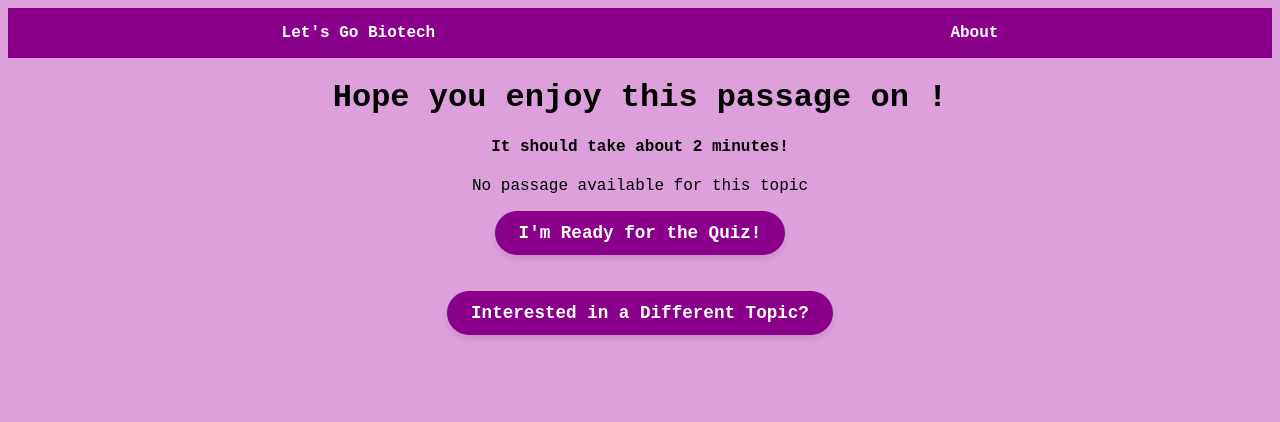
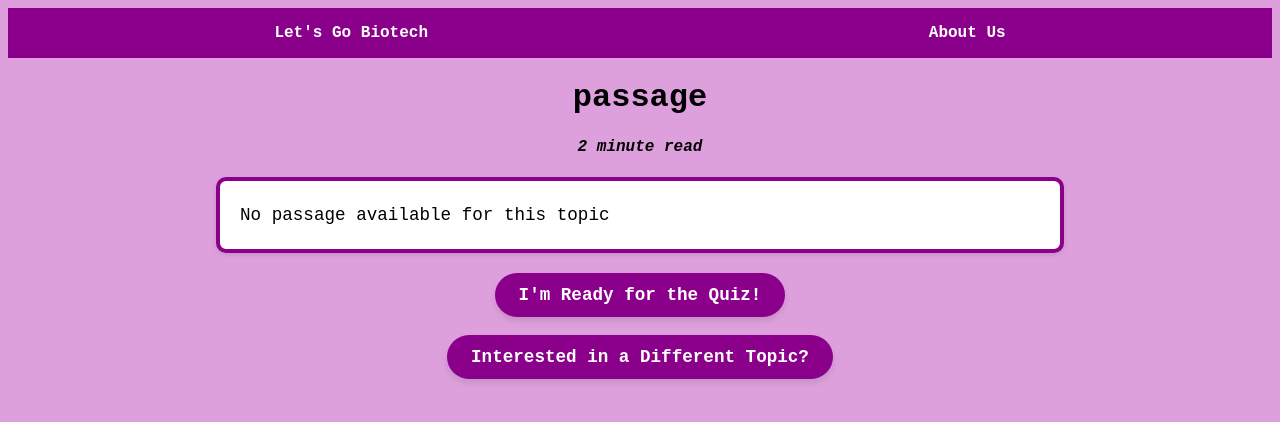
Before and after one commit to rohanrobinson/lgb, a Next.js app: page /Learn in a window 1280 px wide. Shown: the top 422 px of the page. Built offline with nearby package versions, Linux system fonts and the light colour scheme.

Commit message:
better passage styling

```diff
--- a/src/components/Navbar.js
+++ b/src/components/Navbar.js
@@ -10,7 +10,7 @@ const Navbar = () => {
                     <Link href="/">Let's Go Biotech</Link>
                 </li>
                 <li>
-                    <Link href="/about-us">About</Link>
+                    <Link href="/about-us">About Us</Link>
                 </li>
             </ul>
         </nav>
--- a/src/pages/Learn.js
+++ b/src/pages/Learn.js
@@ -8,11 +8,7 @@ import passages from '../data/passages';
 const Learn = () => {
     const router = useRouter();
     const { topic } = router.query;
-    const [quizOn, toggleQuiz] = useState(false);
-
-
     const currentPassage = passages[topic] || "No passage available for this topic";
-
 
     const styles = {
       learningContainer: {
@@ -41,17 +37,28 @@ const Learn = () => {
           transform: 'translateY(0)',
           boxShadow: '0 2px 4px rgba(0, 0, 0, 0.1)'
         }
+      },
+
+      passage: {
+        padding: '20px',
+        margin: '20px auto',
+        maxWidth: '800px',
+        border: '4px solid darkmagenta',
+        borderRadius: '10px',
+        backgroundColor: 'white',
+        boxShadow: '0 2px 4px rgba(0, 0, 0, 0.1)',
+        lineHeight: '1.6',
+        fontSize: '1.1rem',
+        textAlign: 'left'
       }
     };
-
 
     return (
       <div style={styles.learningContainer}>
           <Navbar />
-
         <>
-          <h1>Hope you enjoy this passage on {topic}!</h1>
-          <h4>It should take about 2 minutes!</h4>
+          <h1>{topic} passage</h1>
+          <h4><i>2 minute read</i></h4>
 
           <p style={styles.passage}>
                 {currentPassage}
@@ -68,7 +75,6 @@ const Learn = () => {
 
       <br />
       <br />
-      <br />
       <button style={styles.Button}
 
       onClick={() => {
```
